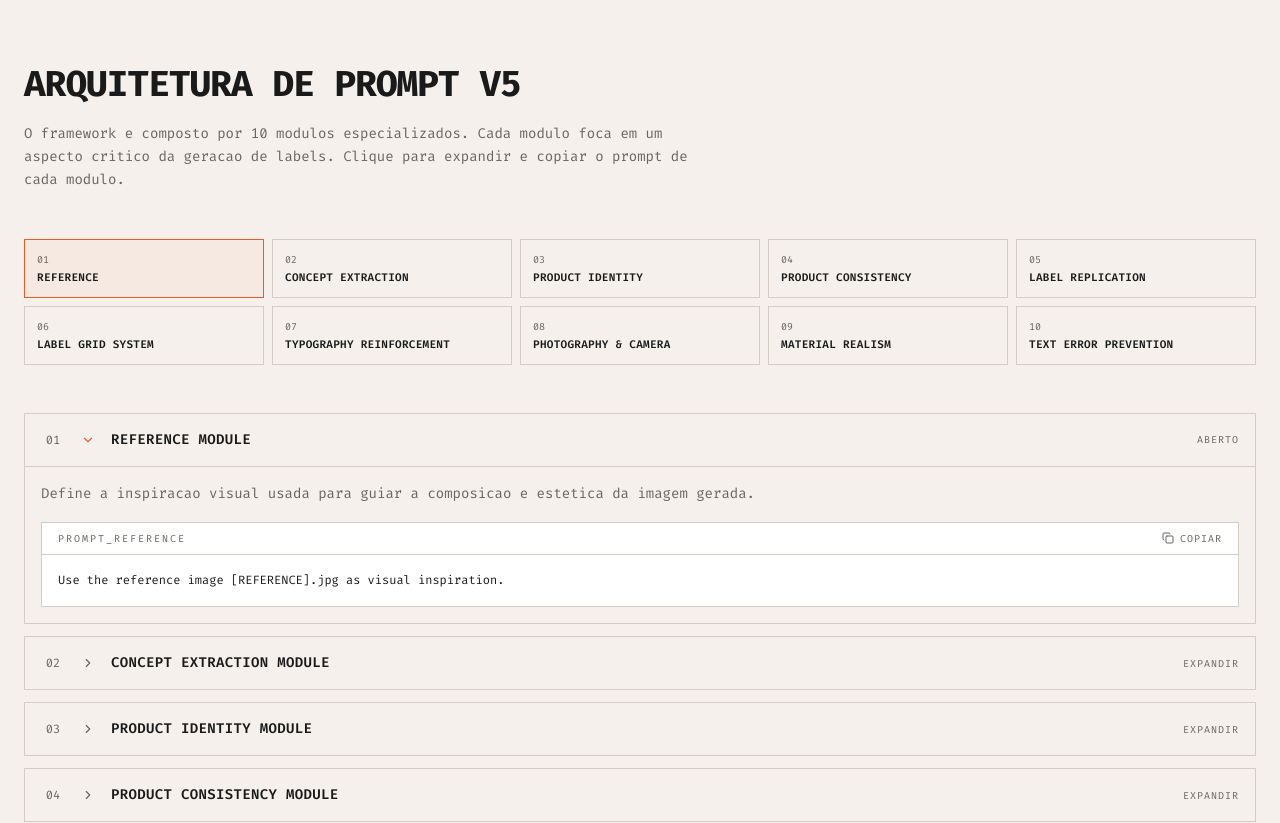
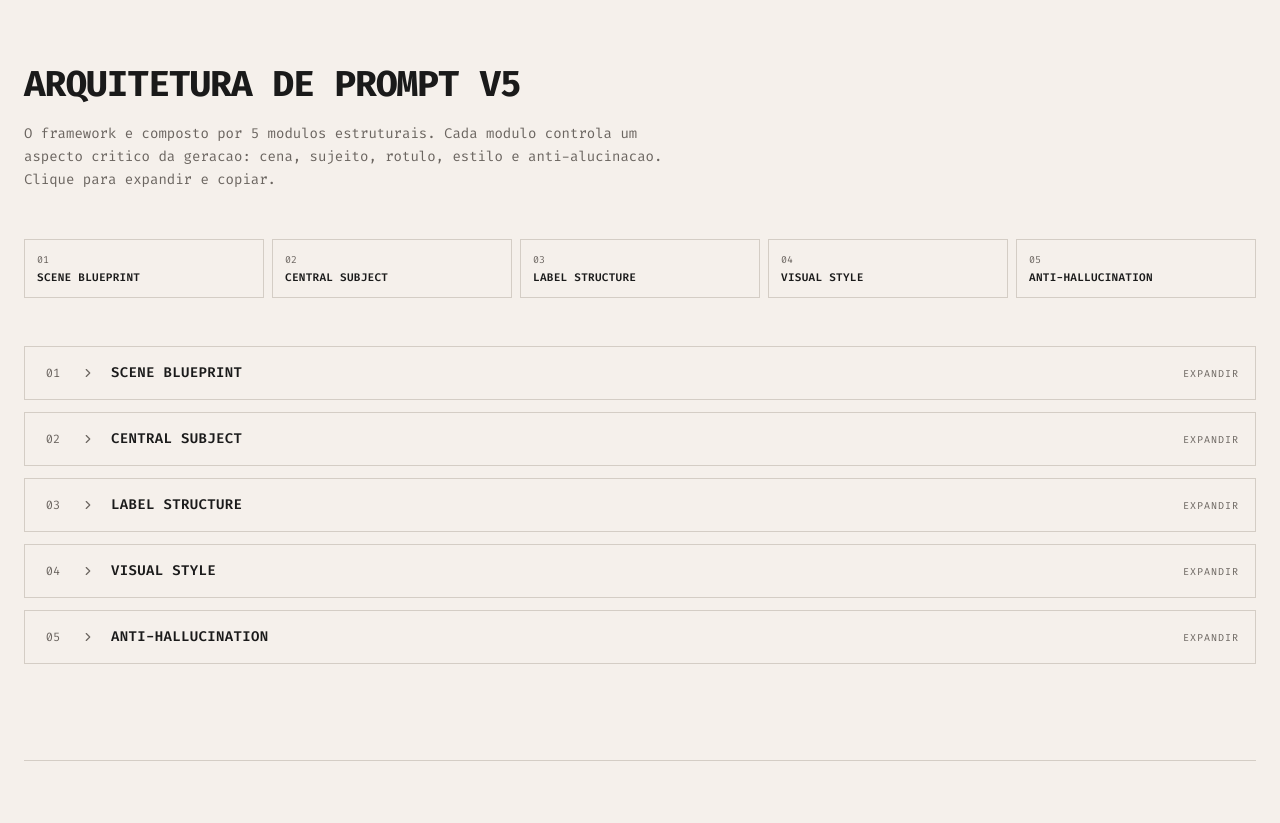
Before and after one commit to marcuswmc/hplg-framework-page, a Next.js app: page / in a window 1280 px wide. Shown: the part 2980-3803 px from the top of the page. Built offline with nearby package versions, Linux system fonts and the light colour scheme.

Commit message:
feat: update modules and grid to match Prompt Architecture V5
Reorganize modules and adjust grid to reflect new structure.

Co-authored-by: Marcus Oliveira <71191355+marcuswmc@users.noreply.github.com>

```diff
--- a/components/modules-section.tsx
+++ b/components/modules-section.tsx
@@ -14,92 +14,60 @@ interface Module {
 
 const modules: Module[] = [
   {
-    id: "reference",
+    id: "scene",
     number: "01",
-    title: "Reference Module",
+    title: "Scene Blueprint",
     description:
-      "Define a inspiracao visual usada para guiar a composicao e estetica da imagem gerada.",
-    prompt: `Use the reference image [REFERENCE].jpg as visual inspiration.`,
+      "Define o blueprint visual da cena usando uma imagem de referencia. Composicao, iluminacao, paleta, angulo de camera, sombras e reflexos sao extraidos desta referencia.",
+    prompt: `A photo-realistic commercial scene, meticulously designed using the 'Prompt Architecture V5' framework.
+
+The overall scene, including composition, lighting palette, background textures, camera angle, shadows, and reflections, must be a direct visual translation of the concepts found in the reference image provided as [IMAGEM_DE_REFERENCIA].jpg.
+
+This is the visual blueprint for the atmosphere and spatial arrangement.`,
   },
   {
-    id: "concept",
+    id: "subject",
     number: "02",
-    title: "Concept Extraction Module",
+    title: "Central Subject",
     description:
-      "Extraia apenas os atributos visuais relevantes da imagem de referencia para guiar a geracao.",
-    prompt: `Extract from the reference image: composition, lighting, background palette, camera angle, shadows, reflections, product placement, depth and perspective.`,
-  },
-  {
-    id: "identity",
-    number: "03",
-    title: "Product Identity Module",
-    description:
-      "Defina o produto que sera o assunto principal da cena gerada.",
-    prompt: `The product used in the composition is attached as [PRODUCT].jpg. Use this product as the primary subject of the scene.`,
-  },
-  {
-    id: "consistency",
-    number: "04",
-    title: "Product Consistency Module",
-    description:
-      "Garanta que a embalagem permaneca identica ao produto original em todos os detalhes.",
-    prompt: `The packaging must remain identical to the original product. Preserve: bottle shape, packaging proportions, brand logo, label layout, packaging colors, materials, cap or pump design.`,
+      "Define o produto como sujeito central da composicao. O container, formato, proporcoes e identidade visual devem ser preservados com fidelidade perfeita.",
+    prompt: `The central subject of this composition is the exact container and bottle shape found in the product image provided as [IMAGEM_DO_PRODUTO].jpg.
+
+This is the object being placed into the scene. Its packaging proportions, material properties, brand logo, and overall color palette must be preserved with perfect fidelity.`,
   },
   {
     id: "label",
-    number: "05",
-    title: "Label Replication Module",
+    number: "03",
+    title: "Label Structure",
     description:
-      "O rotulo frontal do produto deve ser perfeitamente legivel com tipografia de alta resolucao.",
-    prompt: `Front product label must be perfectly readable. Typography must be: ultra sharp, high resolution, anti-aliased, optically clear, commercial packaging fidelity.`,
+      "O rotulo frontal deve ser perfeitamente legivel. Layout, hierarquia tipografica e cada palavra devem seguir a estrutura definida com zero distorcao.",
+    prompt: `The front label on the main bottle must be perfectly readable and textually precise.
+
+The layout, typographic hierarchy, and every single word and character must follow the structure below exactly, with zero distortion and perfect alignment (anti-aliased, vector-like sharpness):
+
+LABEL STRUCTURE START
+[LABEL_LAYOUT_GRID]
+LABEL STRUCTURE END`,
   },
   {
-    id: "grid",
-    number: "06",
-    title: "Label Grid System",
+    id: "style",
+    number: "04",
+    title: "Visual Style",
     description:
-      "Defina a hierarquia estrutural do rotulo para organizar as informacoes de forma clara.",
-    prompt: `Label layout grid:
-Top → Brand Name
-Upper Middle → Product Line
-Center → Product Type
-Lower Middle → Product Benefits
-Lower Section → Active Ingredients
-Bottom → Volume / Size`,
+      "Define o estilo visual como fotografia comercial ultra-realista com qualidade de publicidade editorial profissional.",
+    prompt: `The visual style is an ultra-realistic, high-resolution commercial product photograph.
+
+The style is that of professional editorial advertising. It features studio lighting that highlights product details, soft and precise shadows, and an extremely sharp focus across the entire label area.
+
+The typography on the label must be optically clear and high resolution.`,
   },
   {
-    id: "typography",
-    number: "07",
-    title: "Typography Reinforcement",
+    id: "anti-hallucination",
+    number: "05",
+    title: "Anti-Hallucination",
     description:
-      "Tokens de reforco tipografico para garantir clareza maxima no texto da embalagem.",
-    prompt: `sharp product label typography, editorial product photography, high resolution packaging text, clean cosmetic label, vector-like label clarity, packaging typography fidelity, macro packaging detail`,
-  },
-  {
-    id: "camera",
-    number: "08",
-    title: "Photography & Camera Module",
-    description:
-      "Configuracoes de camera e iluminacao para fotografia comercial de produto ultra realista.",
-    prompt: `Ultra realistic commercial product photography, studio lighting, soft shadows, premium beauty campaign aesthetic, extremely sharp focus, accurate packaging proportions.
-
-Optional camera control: 85mm product photography lens, macro product photography, studio diffusion lighting.`,
-  },
-  {
-    id: "material",
-    number: "09",
-    title: "Material Realism Module",
-    description:
-      "Reforco de realismo dos materiais para reflexos, refracoes e texturas fidedignas.",
-    prompt: `Realistic plastic reflections, accurate glass refraction, cosmetic packaging material realism, high-fidelity label printing texture, subtle specular highlights.`,
-  },
-  {
-    id: "error",
-    number: "10",
-    title: "Text Error Prevention",
-    description:
-      "Estrategia anti-alucinacao para prevenir erros de texto comuns em modelos de IA.",
-    prompt: `No distorted text, no misspelled text, no fake letters, no random typography, perfect packaging typography, clean label layout, exact label replication.`,
+      "Estrategia de prevencao de erros para garantir tipografia perfeita sem texto distorcido, letras falsas ou caracteres aleatorios.",
+    prompt: `The final output must be completely free of misspelled text, distorted letters, or fake characters, ensuring perfect packaging typography and a clean, premium label design.`,
   },
 ]
 
@@ -125,14 +93,14 @@ export function ModulesSection() {
             Arquitetura de Prompt V5
           </h2>
           <p className="mt-4 text-sm leading-relaxed text-muted-foreground max-w-2xl">
-            O framework e composto por 10 modulos especializados. Cada modulo foca em
-            um aspecto critico da geracao de labels. Clique para expandir e copiar o prompt
-            de cada modulo.
+            O framework e composto por 5 modulos estruturais. Cada modulo controla
+            um aspecto critico da geracao: cena, sujeito, rotulo, estilo e anti-alucinacao.
+            Clique para expandir e copiar.
           </p>
         </div>
 
         {/* Architecture overview */}
-        <div className="grid grid-cols-2 md:grid-cols-5 gap-2 mb-12">
+        <div className="grid grid-cols-5 gap-2 mb-12">
           {modules.map((mod) => (
             <button
               key={mod.id}
--- a/components/template-section.tsx
+++ b/components/template-section.tsx
@@ -1,27 +1,28 @@
 import { CopyBlock } from "./copy-block"
 
-const masterTemplate = `Use the reference image [REFERENCE].jpg as visual inspiration.
+const masterTemplate = `A photo-realistic commercial scene, meticulously designed using the 'Prompt Architecture V5' framework.
+This prompt is a technical instruction for a generative AI model to blend an existing product with a reference composition,
+achieving ultra-high-fidelity label rendering.
+- The overall scene, including composition, lighting palette, background textures, camera angle, shadows, and reflections,
+must be a direct visual translation of the concepts found in the reference image provided as [IMAGEM_DE_REFERENCIA].jpg.
+- This is the visual blueprint for the atmosphere and spatial arrangement.
+- The central subject of this composition is the exact container and bottle shape found in the product image provided as
+[IMAGEM_DO_PRODUTO].jpg. This is the object being placed into the scene. Its packaging proportions, material properties,
+brand logo, and overall
+color palette must be preserved with perfect fidelity.
+- The front label on the main bottle must be perfectly readable and textually precise. The layout, typographic hierarchy, and every single word
+and character must follow the structure below exactly, with zero distortion and perfect alignment (anti-aliased, vector-like sharpness):
 
-Extract from the reference image: composition, lighting, background palette, camera angle, shadows, reflections.
+LABEL STRUCTURE START
+[LABEL_LAYOUT_GRID]
+LABEL STRUCTURE END
 
-The product used in the composition is attached as [PRODUCT].jpg.
-
-Preserve packaging fidelity: bottle shape, packaging proportions, label layout, brand logo, colors and materials.
-
-Front label must be perfectly readable. Typography must be ultra sharp, high resolution, anti-aliased and optically clear.
-
-Language of label: [INSERT LANGUAGE]
-
-Label layout grid: brand → product line → product type → benefits → ingredients → volume.
-
-Label text layout exactly as follows:
-[INSERT LABEL STRUCTURE]
-
-sharp product label typography, editorial product photography, high resolution packaging text, vector-like label clarity
-
-Ultra realistic commercial product photography, studio lighting, soft shadows, extremely sharp focus
-
-no distorted text, no misspelled text, no fake letters, perfect packaging typography, clean label layout`
+- The visual style is an ultra-realistic, high-resolution commercial product photograph.
+- The style is that of professional editorial advertising. It features studio lighting that highlights
+product details, soft and precise shadows, and an extremely sharp focus across the entire label area.
+- The typography on the label must be optically clear and high resolution.
+- The final output must be completely free of misspelled text, distorted letters, or fake characters,
+ensuring perfect packaging typography and a clean, premium label design.`
 
 const labelExample = `reference_image: produto_avene.jpg
 product_name: Hydrance Aqua-Gel
```
